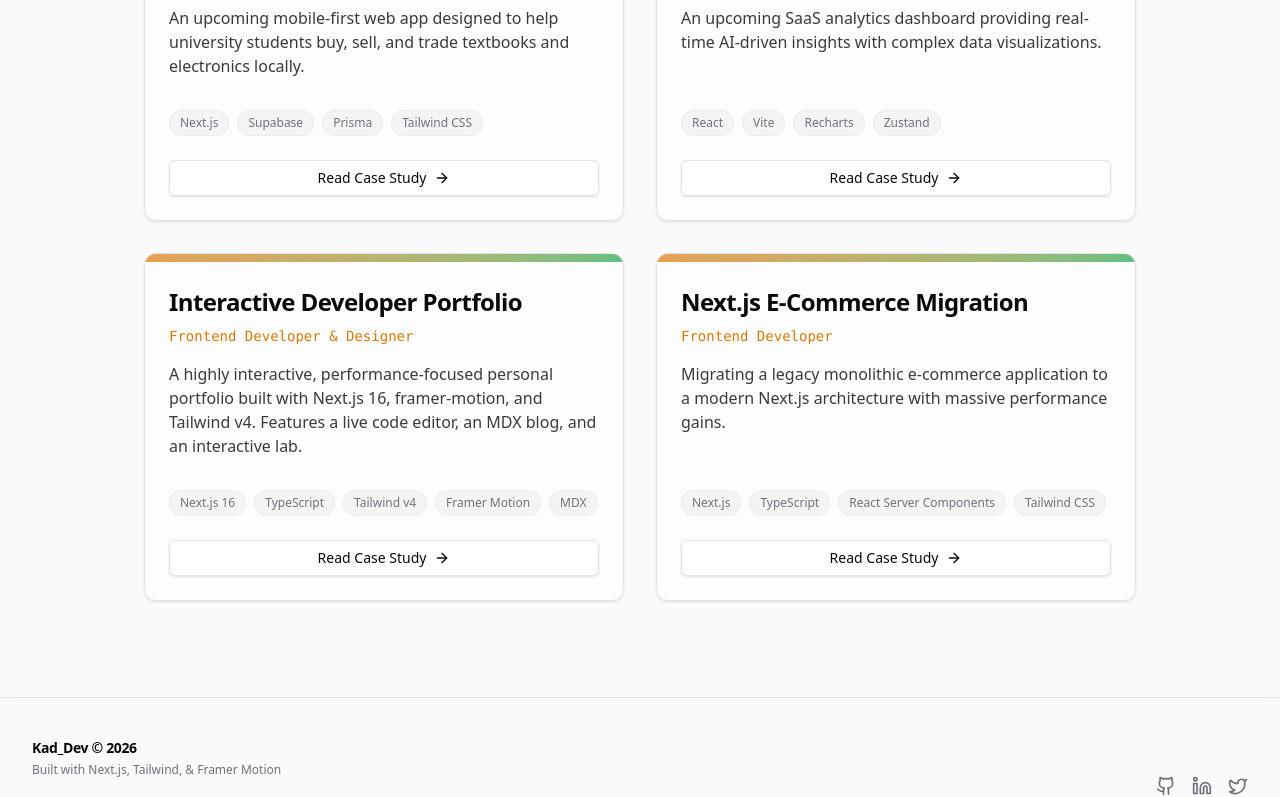
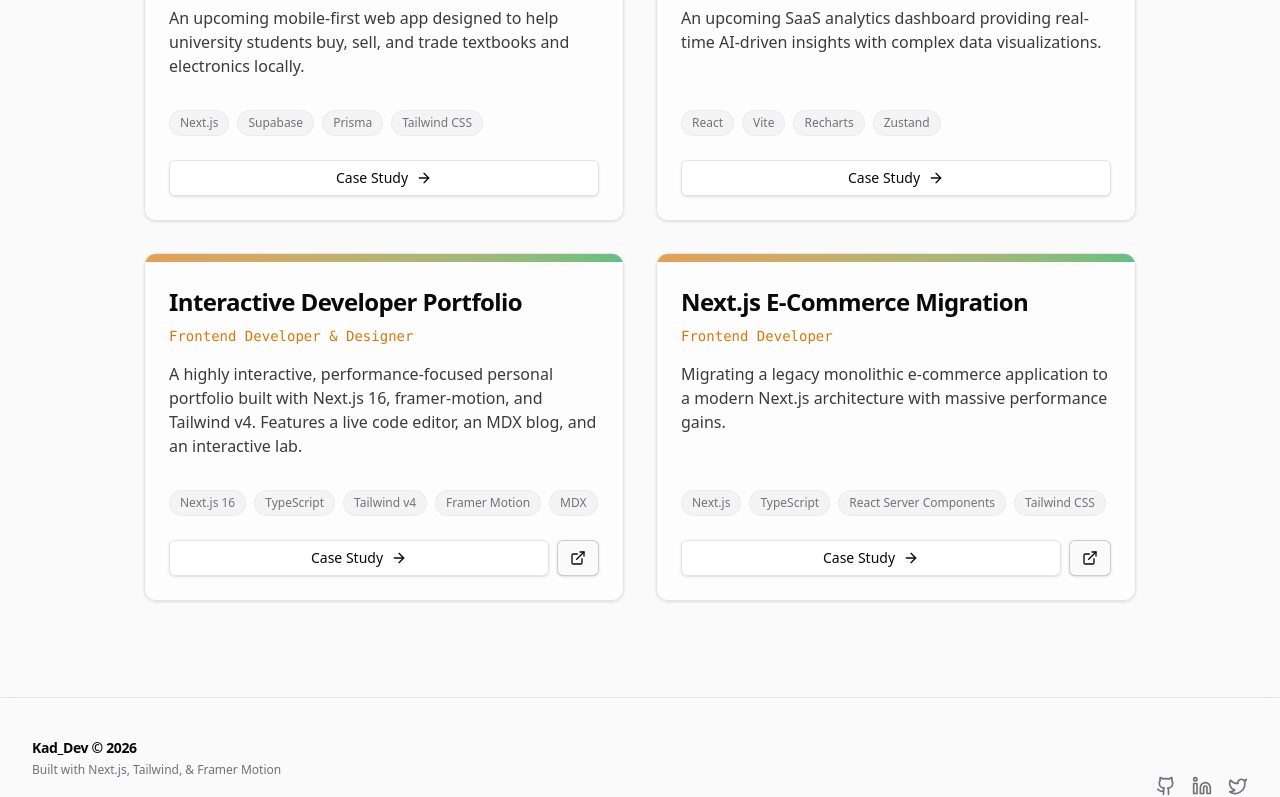
Before and after one commit to djayourikelvinatsu-hub/my_portfolio, a Next.js app: page /projects in a window 1280 px wide. Shown: the part 520-1317 px from the top of the page. Built offline with nearby package versions, Linux system fonts and the light colour scheme.

Commit message:
feat: add external live links to project MDX architecture

```diff
--- a/src/app/projects/[slug]/page.tsx
+++ b/src/app/projects/[slug]/page.tsx
@@ -1,7 +1,7 @@
 import Link from "next/link"
 import { notFound } from "next/navigation"
 import { MDXRemote } from "next-mdx-remote/rsc"
-import { ArrowLeft, Target, Settings, GitBranch, Terminal } from "lucide-react"
+import { ArrowLeft, Target, Settings, GitBranch, Terminal, ExternalLink } from "lucide-react"
 
 import { getProjectBySlug, getProjectSlugs } from "@/lib/projects"
 import { Button } from "@/components/ui/button"
@@ -88,9 +88,18 @@ export default async function ProjectPage(props: { params: Promise<{ slug: strin
                             ))}
                         </div>
 
-                        <div className="flex items-center text-sm font-medium border-t pt-6 w-full mt-4">
-                            <span className="text-muted-foreground mr-2">Role:</span>
-                            <span>{project.meta.role}</span>
+                        <div className="flex flex-wrap items-center justify-between text-sm font-medium border-t pt-6 w-full mt-4 gap-4">
+                            <div className="flex items-center">
+                                <span className="text-muted-foreground mr-2">Role:</span>
+                                <span>{project.meta.role}</span>
+                            </div>
+                            {project.meta.link && (
+                                <Button asChild variant="outline" size="sm" className="hover:bg-primary hover:text-primary-foreground border-primary/20">
+                                    <a href={project.meta.link} target="_blank" rel="noreferrer" className="flex items-center gap-2">
+                                        <ExternalLink className="h-4 w-4" /> Live Project
+                                    </a>
+                                </Button>
+                            )}
                         </div>
                     </div>
                 </header>
--- a/src/app/projects/page.tsx
+++ b/src/app/projects/page.tsx
@@ -1,6 +1,6 @@
 import Link from "next/link"
 import { motion } from "framer-motion"
-import { Briefcase, ArrowRight } from "lucide-react"
+import { Briefcase, ArrowRight, ExternalLink } from "lucide-react"
 import { getAllProjects } from "@/lib/projects"
 import { Card, CardDescription, CardHeader, CardTitle, CardFooter, CardContent } from "@/components/ui/card"
 import { Button } from "@/components/ui/button"
@@ -52,12 +52,19 @@ export default function ProjectsIndex() {
                                         ))}
                                     </div>
                                 </CardContent>
-                                <CardFooter className="pt-0">
-                                    <Button asChild variant="default" className="w-full bg-card hover:bg-chart-4 hover:text-white border text-foreground transition-all">
+                                <CardFooter className="pt-0 flex gap-2">
+                                    <Button asChild variant="default" className="flex-1 bg-card hover:bg-chart-4 hover:text-white border text-foreground transition-all">
                                         <Link href={`/projects/${project.slug}`}>
-                                            Read Case Study <ArrowRight className="ml-2 h-4 w-4" />
+                                            Case Study <ArrowRight className="ml-2 h-4 w-4" />
                                         </Link>
                                     </Button>
+                                    {project.meta.link && (
+                                        <Button asChild variant="outline" className="px-3 hover:bg-primary hover:text-primary-foreground border-primary/20">
+                                            <a href={project.meta.link} target="_blank" rel="noreferrer" aria-label={`Visit live site for ${project.meta.title}`}>
+                                                <ExternalLink className="h-4 w-4" />
+                                            </a>
+                                        </Button>
+                                    )}
                                 </CardFooter>
                             </Card>
                         </HoverCard>
--- a/src/content/projects/ecommerce-migration.mdx
+++ b/src/content/projects/ecommerce-migration.mdx
@@ -4,6 +4,7 @@ date: "2025-10-15"
 description: "Migrating a legacy monolithic e-commerce application to a modern Next.js architecture with massive performance gains."
 role: "Frontend Developer"
 stacks: ["Next.js", "TypeScript", "React Server Components", "Tailwind CSS"]
+link: "https://tecstore-production.vercel.app"
 ---
 
 ## Problem Statement & Solution
--- a/src/content/projects/interactive-portfolio.mdx
+++ b/src/content/projects/interactive-portfolio.mdx
@@ -4,6 +4,7 @@ date: "2026-02-22"
 description: "A highly interactive, performance-focused personal portfolio built with Next.js 16, framer-motion, and Tailwind v4. Features a live code editor, an MDX blog, and an interactive lab."
 role: "Frontend Developer & Designer"
 stacks: ["Next.js 16", "TypeScript", "Tailwind v4", "Framer Motion", "MDX"]
+link: "https://my-portfolio-djayourikelvinatsu-hubs-projects.vercel.app/"
 ---
 
 ## Project Overview
```
